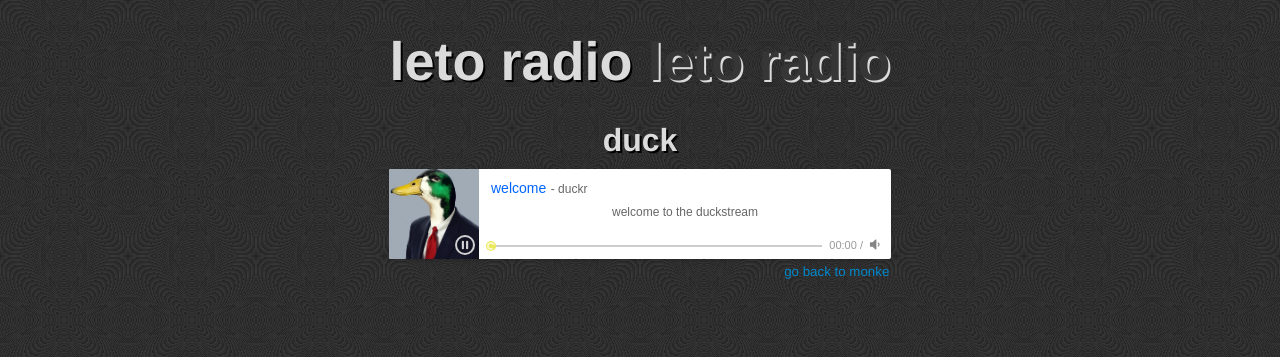
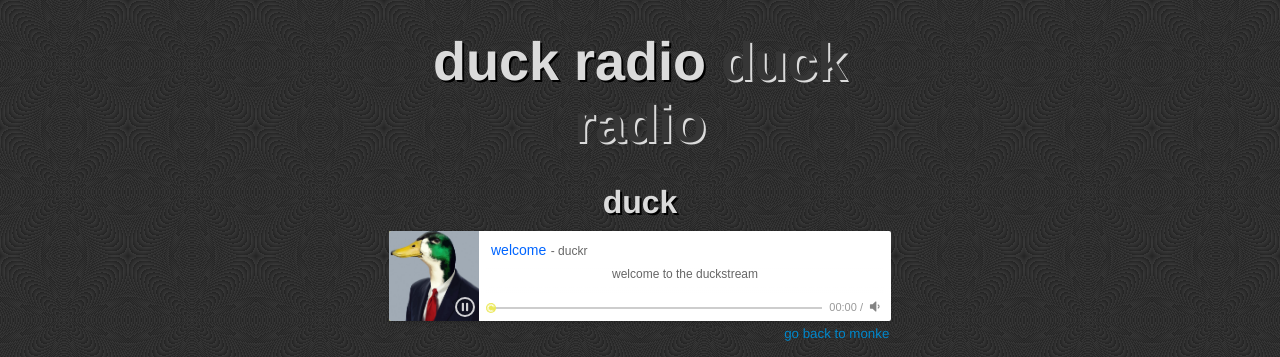
Before and after one commit to Le-Leto/duck-radio, a plain HTML site: page index.html in a window 1280 px wide. Shown: the top 357 px of the page. Drawn offline with nearby package versions, Linux system fonts and the light colour scheme.

Commit message:
Title changed to duck radio

```diff
--- a/index.html
+++ b/index.html
@@ -14,7 +14,7 @@
 <body>
     <canvas id="canvas"></canvas>
     <div class="container">
-        <h1>leto radio <span class="invert">leto radio</span></h1>
+        <h1>duck radio <span class="invert">duck radio</span></h1>
         <h2>duck</h2>
         <div id="player1"></div>
         <small><span id="viewers"></span> <a href="/simple/">go back to monke</a></small>
```
